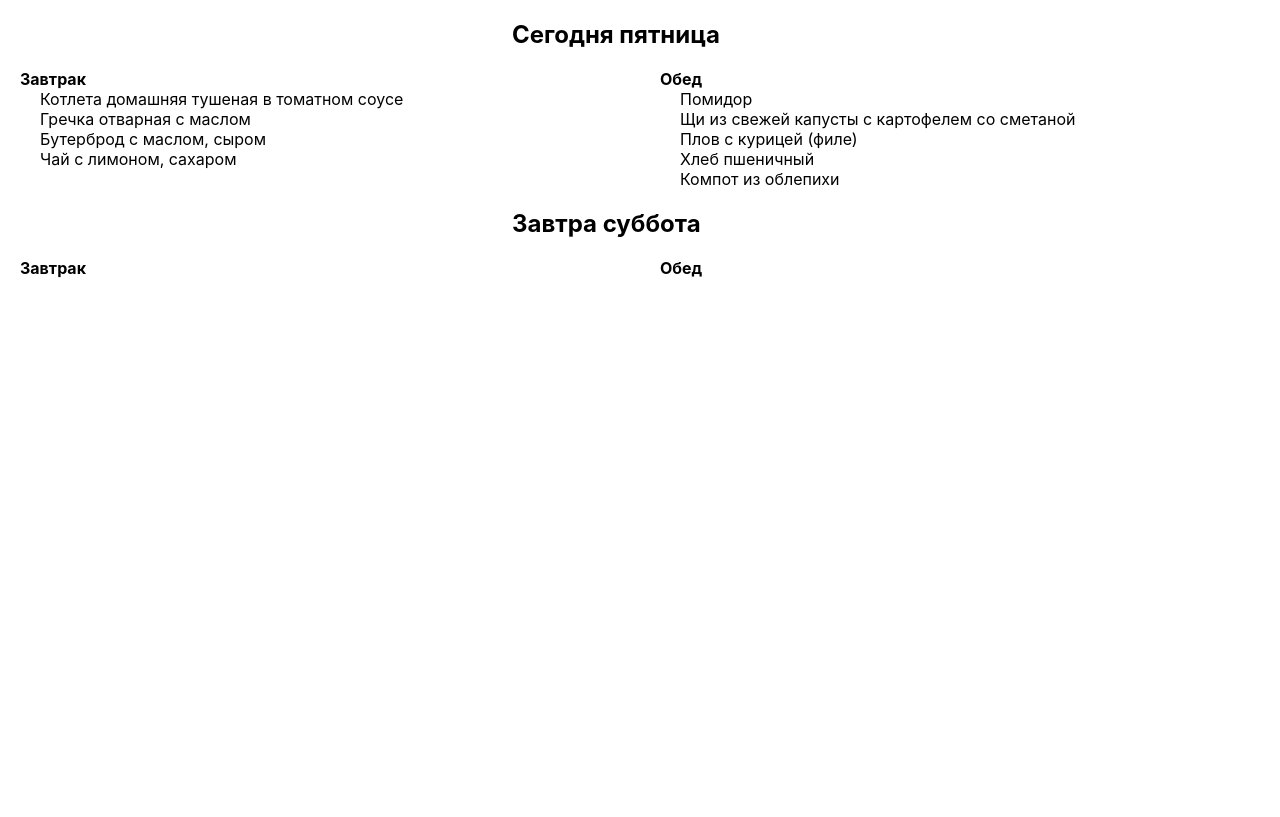
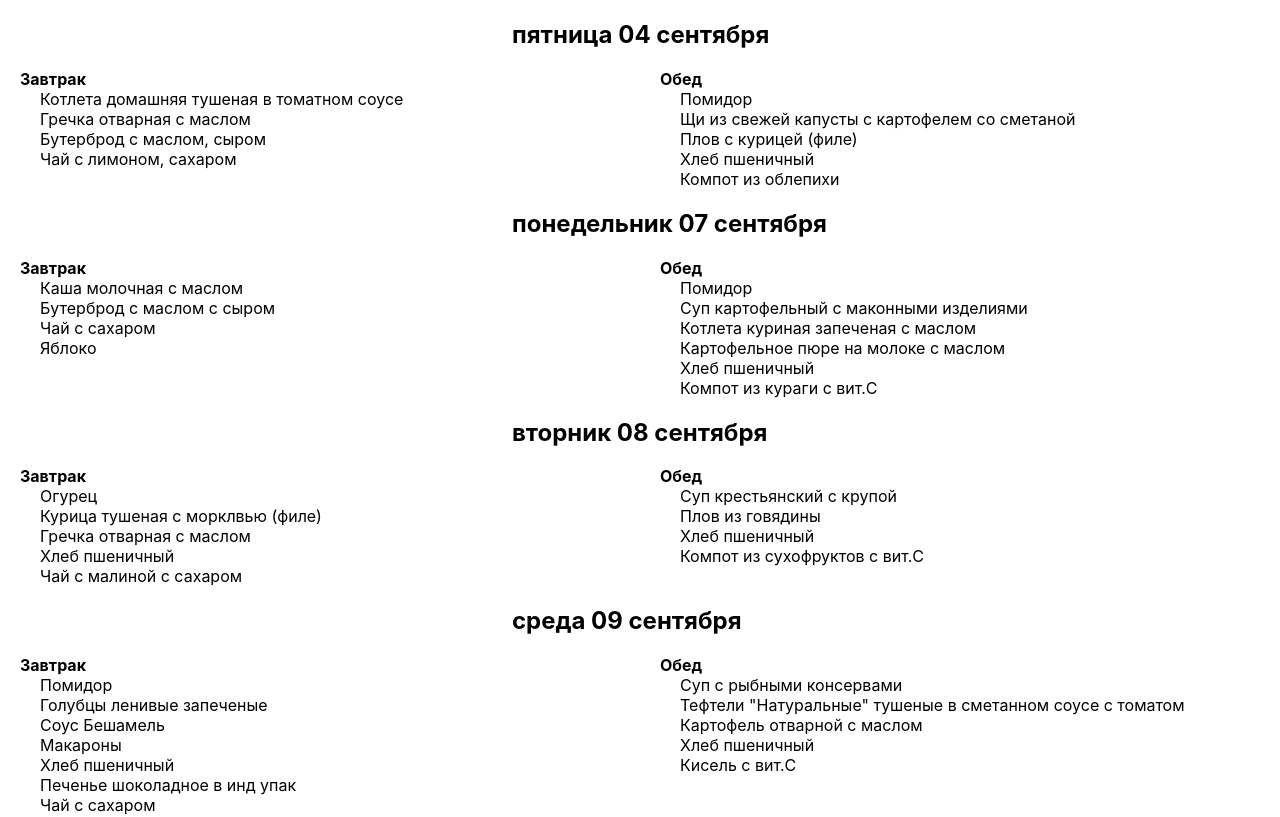
Before and after one commit to mn-app/school, a React (Create React App) app: page / in a window 1280 px wide. Shown: the top 817 px of the page. Built offline with nearby package versions, Linux system fonts and the light colour scheme.

Commit message:
10 work days

```diff
--- a/src/App.js
+++ b/src/App.js
@@ -1,4 +1,4 @@
-import { useMenu } from './menu';
+import { useMenu, useWorkDays } from './menu';
 import React from 'react';
 import moment from 'moment';
 import 'moment/locale/ru';
@@ -8,14 +8,15 @@ moment().locale('ru');
 console.log(moment.locale());
 
 function App() {
-	const today = moment();
-	const tomorrow = moment().add(1, 'day');
+	const days = useWorkDays(moment(), 10);
 	return (
 		<div>
-			<h2>Сегодня {today.format('dddd')}</h2>
-			<Day dt={today} />
-			<h2>Завтра {tomorrow.format('dddd')}</h2>
-			<Day dt={tomorrow} />
+			{days.map((d, idx) => (
+				<div key={idx}>
+					<h2> {d.format('dddd DD MMMM')}</h2>
+					<Day dt={d} />
+				</div>
+			))}
 		</div>
 	);
 }
--- a/src/menu.js
+++ b/src/menu.js
@@ -34,13 +34,61 @@ const MENU = {
 		],
 		lunch: ['Помидор', 'Щи из свежей капусты с картофелем со сметаной', 'Плов с курицей (филе)', 'Хлеб пшеничный', 'Компот из облепихи']
 	},
-	'06': { breakfast: [], lunch: [] }
+	'06': { breakfast: [], lunch: [] },
+
+	11: {
+		breakfast: ['Каша молочная с маслом', 'Бутерброд с маслом с сыром', 'Чай с сахаром', 'Яблоко'],
+		lunch: [
+			'Помидор',
+			'Суп картофельный с маконными изделиями',
+			'Котлета куриная запеченая с маслом',
+			'Картофельное пюре на молоке с маслом',
+			'Хлеб пшеничный',
+			'Компот из кураги с вит.C'
+		]
+	},
+	12: {
+		breakfast: ['Огурец', 'Курица тушеная с морклвью (филе)', 'Гречка отварная с маслом', 'Хлеб пшеничный', 'Чай с малиной с сахаром'],
+		lunch: ['Суп крестьянский с крупой', 'Плов из говядины', 'Хлеб пшеничный', 'Компот из сухофруктов с вит.C']
+	},
+	13: {
+		breakfast: [
+			'Помидор',
+			'Голубцы ленивые запеченые',
+			'Соус Бешамель',
+			'Макароны',
+			'Хлеб пшеничный',
+			'Печенье шоколадное в инд упак',
+			'Чай с сахаром'
+		],
+		lunch: [
+			'Суп с рыбными консервами',
+			'Тефтели "Натуральные" тушеные в сметанном соусе с томатом',
+			'Картофель отварной с маслом',
+			'Хлеб пшеничный',
+			'Кисель с вит.C'
+		]
+	},
+	14: { breakfast: [], lunch: [] },
+	15: { breakfast: [], lunch: [] }
 };
 
-const START_WEEK = moment(new Date(2020, 8, 31)).isoWeek();
+const START_WEEK = moment(new Date(2020, 7, 31)).isoWeek();
+
+export const getWorkDays = (fromDt, daysCnt) => {
+	let d = moment(fromDt);
+	let result = [];
+	while (result.length < daysCnt) {
+		if (d.day() < 6 && d.day() > 0) {
+			result.push(d);
+		}
+		d = moment(d).add(1, 'day');
+	}
+	return result;
+};
 
 export const getMenu = (dt = moment()) => {
-	console.log('getMenu', dt);
+	console.log('getMenu', dt.toLocaleString(), START_WEEK, dt.isoWeek());
 	const w = (dt.isoWeek() - START_WEEK) % 4;
 	const d = dt.day();
 	console.log('w', w, 'd', d, 'w+d', '' + w + d);
@@ -51,3 +99,8 @@ export const useMenu = dt => {
 	const retval = useMemo(() => getMenu(dt), [dt]);
 	return retval;
 };
+
+export const useWorkDays = (fromDt, daysCnt) => {
+	const retval = useMemo(() => getWorkDays(fromDt, daysCnt), [fromDt, daysCnt]);
+	return retval;
+};
```
